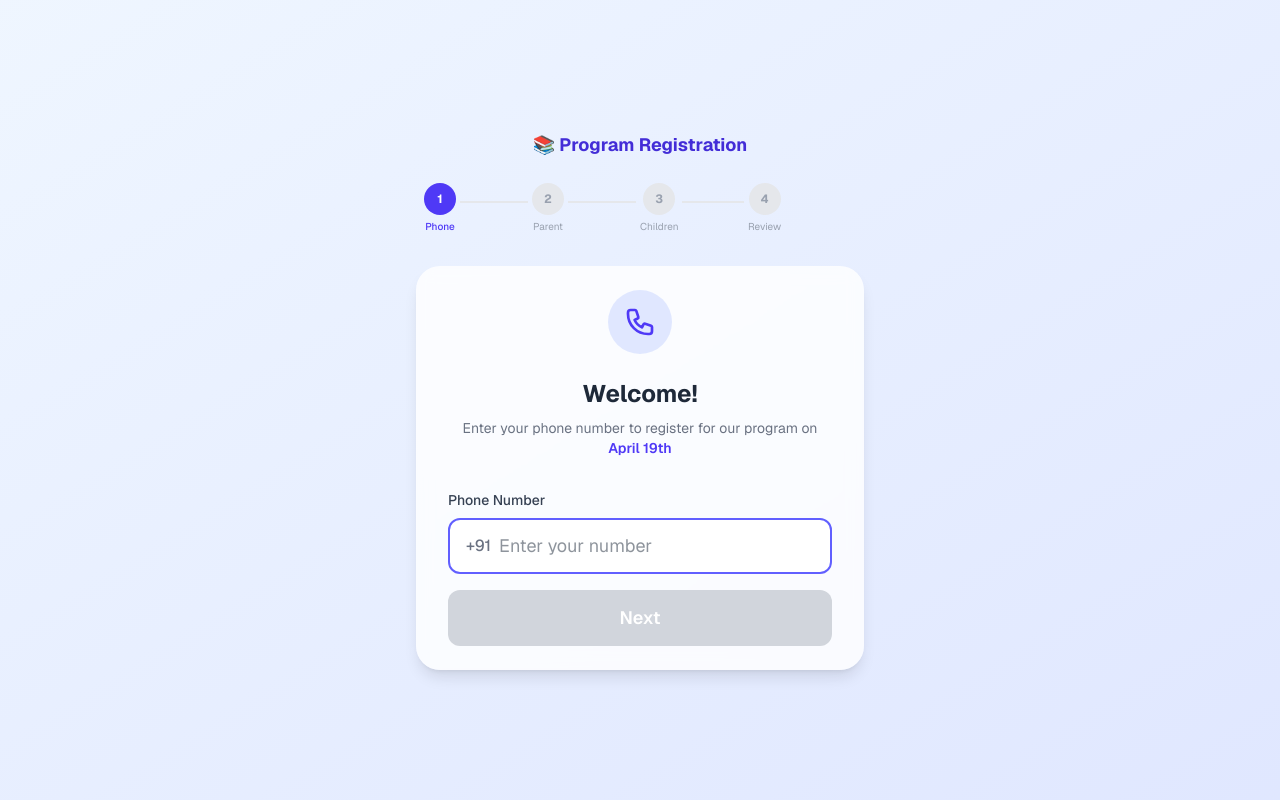
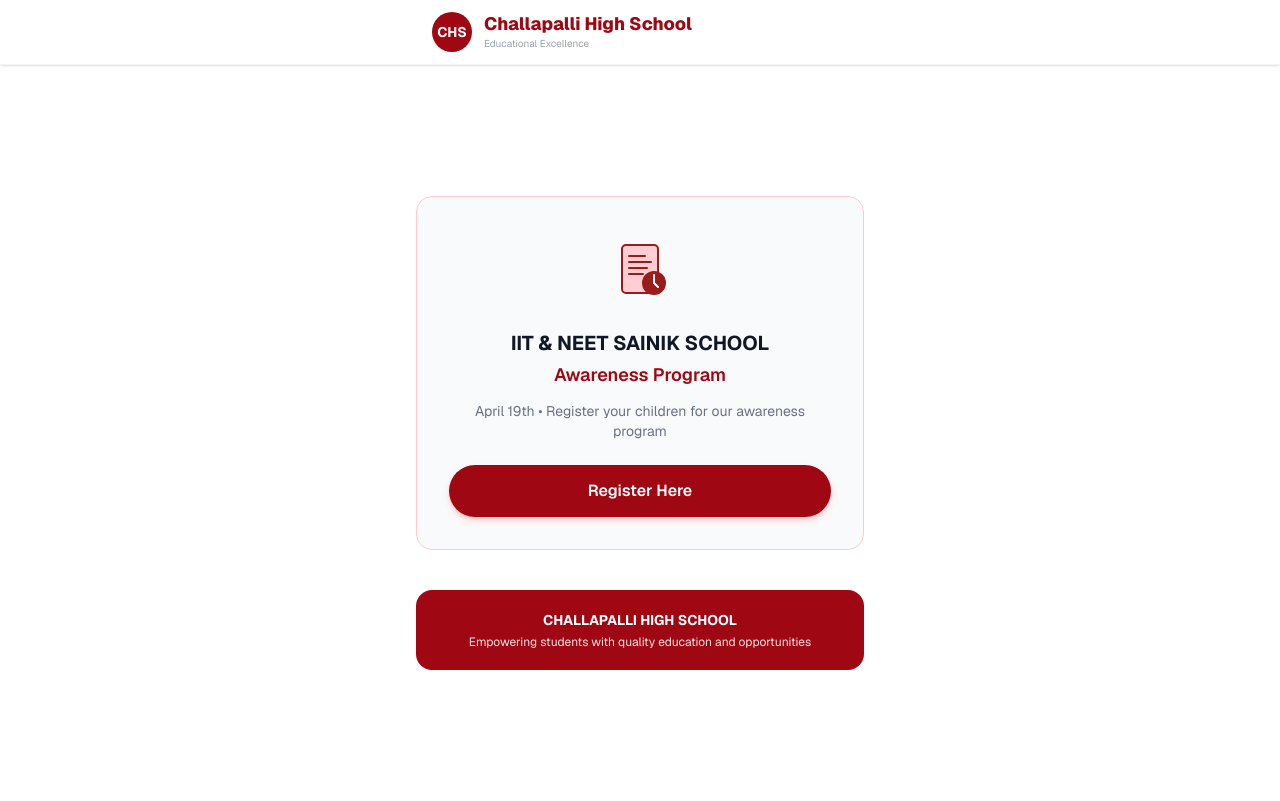
Before and after one commit to chaithanya99/school, a Next.js app: page / in a window 1280 px wide. Built offline with nearby package versions, Linux system fonts and the light colour scheme.

Commit message:
Add dynamic invitation card with venue, reduce red brightness, update program name

```diff
--- a/src/app/components/StepPhone.tsx
+++ b/src/app/components/StepPhone.tsx
@@ -22,21 +22,21 @@ export default function StepPhone({ phone, setPhone, onNext }: StepPhoneProps) {
 
   return (
     <div className="flex flex-col items-center px-2">
-      <div className="w-16 h-16 bg-indigo-100 rounded-full flex items-center justify-center mb-6">
-        <svg className="w-8 h-8 text-indigo-600" fill="none" stroke="currentColor" viewBox="0 0 24 24">
+      <div className="w-14 h-14 bg-red-100 rounded-full flex items-center justify-center mb-5">
+        <svg className="w-7 h-7 text-red-800" fill="none" stroke="currentColor" viewBox="0 0 24 24">
           <path strokeLinecap="round" strokeLinejoin="round" strokeWidth={2} d="M3 5a2 2 0 012-2h3.28a1 1 0 01.948.684l1.498 4.493a1 1 0 01-.502 1.21l-2.257 1.13a11.042 11.042 0 005.516 5.516l1.13-2.257a1 1 0 011.21-.502l4.493 1.498a1 1 0 01.684.949V19a2 2 0 01-2 2h-1C9.716 21 3 14.284 3 6V5z" />
         </svg>
       </div>
 
-      <h2 className="text-2xl font-bold text-gray-800 mb-2">Welcome!</h2>
-      <p className="text-gray-500 text-center mb-8 text-sm">
-        Enter your phone number to register for our program on <span className="font-semibold text-indigo-600">April 19th</span>
+      <h2 className="text-xl font-bold text-gray-900 mb-1">Enter Phone Number</h2>
+      <p className="text-gray-400 text-center mb-6 text-sm">
+        To register for the program on <span className="font-semibold text-red-800">April 19th</span>
       </p>
 
       <div className="w-full mb-4">
-        <label className="block text-sm font-medium text-gray-700 mb-2">Phone Number</label>
-        <div className="flex items-center border-2 border-gray-200 rounded-xl px-4 py-3 focus-within:border-indigo-500 transition-colors bg-white">
-          <span className="text-gray-500 font-medium mr-2">+91</span>
+        <label className="block text-sm font-medium text-gray-600 mb-2">Phone Number</label>
+        <div className="flex items-center border border-gray-200 rounded-xl px-4 py-3 focus-within:border-red-500 transition-colors bg-white">
+          <span className="text-gray-400 font-medium mr-2">+91</span>
           <input
             type="tel"
             inputMode="numeric"
@@ -48,7 +48,7 @@ export default function StepPhone({ phone, setPhone, onNext }: StepPhoneProps) {
               setError("");
             }}
             placeholder="Enter your number"
-            className="flex-1 outline-none text-lg text-gray-800 bg-transparent"
+            className="flex-1 outline-none text-lg text-gray-900 bg-transparent"
             autoFocus
           />
         </div>
@@ -57,7 +57,7 @@ export default function StepPhone({ phone, setPhone, onNext }: StepPhoneProps) {
       <button
         onClick={handleNext}
         disabled={phone.length !== 10}
-        className="w-full bg-indigo-600 text-white py-3.5 rounded-xl font-semibold text-lg hover:bg-indigo-700 disabled:bg-gray-300 disabled:cursor-not-allowed transition-colors"
+        className="w-full bg-red-800 hover:bg-red-900 text-white py-3.5 rounded-full font-semibold text-base shadow-md shadow-red-200 disabled:bg-gray-300 disabled:shadow-none disabled:cursor-not-allowed transition-colors"
       >
         Next
       </button>
--- a/src/app/components/SuccessScreen.tsx
+++ b/src/app/components/SuccessScreen.tsx
@@ -1,30 +1,98 @@
 "use client";
 
-export default function SuccessScreen() {
+import { ChildData } from "./StepChildren";
+
+interface SuccessScreenProps {
+  parentName: string;
+  children: ChildData[];
+}
+
+export default function SuccessScreen({ parentName, children }: SuccessScreenProps) {
   return (
-    <div className="flex flex-col items-center justify-center px-6 text-center min-h-[60vh]">
-      <div className="w-20 h-20 bg-green-100 rounded-full flex items-center justify-center mb-6 animate-bounce">
-        <svg className="w-10 h-10 text-green-600" fill="none" stroke="currentColor" viewBox="0 0 24 24">
+    <div className="flex flex-col items-center justify-center px-4 text-center">
+      {/* Success message */}
+      <div className="w-16 h-16 bg-red-100 rounded-full flex items-center justify-center mb-4 animate-bounce">
+        <svg className="w-8 h-8 text-red-800" fill="none" stroke="currentColor" viewBox="0 0 24 24">
           <path strokeLinecap="round" strokeLinejoin="round" strokeWidth={2} d="M5 13l4 4L19 7" />
         </svg>
       </div>
+      <h2 className="text-xl font-bold text-gray-900 mb-1">Registration Successful!</h2>
+      <p className="text-gray-400 text-sm mb-6">Your invitation card is ready</p>
 
-      <h2 className="text-2xl font-bold text-gray-800 mb-3">Registration Successful!</h2>
-      <p className="text-gray-500 mb-2">
-        Thank you for registering for our program.
+      {/* Invitation Card */}
+      <div className="w-full bg-white rounded-2xl border-2 border-red-800 overflow-hidden shadow-lg">
+        {/* Card top band */}
+        <div className="bg-red-800 py-4 px-5">
+          <p className="text-red-200 text-[10px] tracking-[3px] uppercase mb-1">You are invited to</p>
+          <h3 className="text-white font-extrabold text-lg leading-tight">IIT & NEET SAINIK SCHOOL</h3>
+          <p className="text-red-100 font-semibold text-sm">Awareness Program</p>
+        </div>
+
+        {/* Card body */}
+        <div className="px-5 py-5">
+          {/* Decorative line */}
+          <div className="flex items-center gap-3 mb-4">
+            <div className="flex-1 h-px bg-red-200" />
+            <span className="text-red-800 text-xs">✦</span>
+            <div className="flex-1 h-px bg-red-200" />
+          </div>
+
+          {/* Parent name */}
+          <p className="text-gray-400 text-xs uppercase tracking-wider mb-1">Dear</p>
+          <p className="text-2xl font-bold text-gray-900 mb-4 capitalize">{parentName}</p>
+
+          {/* Children */}
+          <p className="text-gray-400 text-xs uppercase tracking-wider mb-2">
+            {children.length === 1 ? "Your child" : "Your children"}
+          </p>
+          <div className="space-y-2 mb-5">
+            {children.map((child, i) => (
+              <div key={i} className="bg-red-50 border border-red-100 rounded-xl px-4 py-2.5 flex items-center justify-between">
+                <span className="font-semibold text-gray-900 capitalize">{child.name}</span>
+                <span className="text-xs text-red-800 bg-red-100 px-2 py-0.5 rounded-full">{child.interestedCourse}</span>
+              </div>
+            ))}
+          </div>
+
+          {/* Decorative line */}
+          <div className="flex items-center gap-3 mb-4">
+            <div className="flex-1 h-px bg-red-200" />
+            <span className="text-red-800 text-xs">✦</span>
+            <div className="flex-1 h-px bg-red-200" />
+          </div>
+
+          {/* Event details */}
+          <div className="flex items-center justify-center gap-6 mb-4">
+            <div className="text-center">
+              <p className="text-[10px] text-gray-400 uppercase tracking-wider">Date</p>
+              <p className="text-sm font-bold text-gray-900">April 19, 2026</p>
+            </div>
+            <div className="w-px h-8 bg-red-200" />
+            <div className="text-center">
+              <p className="text-[10px] text-gray-400 uppercase tracking-wider">Venue</p>
+              <p className="text-sm font-bold text-gray-900">Nanu Bala Function Hall</p>
+            </div>
+          </div>
+
+          <p className="text-gray-400 text-xs">
+            {children.length === 1
+              ? `${children[0].name} has been`
+              : `${children.map(c => c.name).join(", ")} have been`
+            } successfully registered.
+          </p>
+        </div>
+
+        {/* Card bottom band */}
+        <div className="bg-red-800 py-3 px-5">
+          <p className="text-white text-xs font-semibold">🏫 Challapalli High School</p>
+          <p className="text-red-200 text-[10px]">Empowering students with quality education</p>
+        </div>
+      </div>
+
+      {/* Note below card */}
+      <p className="text-gray-400 text-xs mt-4">
+        Screenshot this invitation for your reference
       </p>
-      <p className="text-gray-500 mb-8">
-        We look forward to seeing you on <span className="font-semibold text-indigo-600">April 19th</span>.
-      </p>
-
-      <div className="bg-indigo-50 rounded-2xl p-5 w-full">
-        <p className="text-indigo-700 font-medium text-sm">
-          📅 Program Date: April 19th, 2025
-        </p>
-        <p className="text-indigo-600 text-xs mt-2">
-          You will receive a confirmation message on your registered phone number with further details.
-        </p>
-      </div>
     </div>
   );
 }
--- a/src/app/globals.css
+++ b/src/app/globals.css
@@ -2,8 +2,8 @@
 
 @theme inline {
   --font-sans: var(--font-geist-sans);
-  --color-primary: #4f46e5;
-  --color-primary-dark: #4338ca;
+  --color-primary: #991B1B;
+  --color-primary-dark: #7F1D1D;
 }
 
 body {
--- a/src/app/layout.tsx
+++ b/src/app/layout.tsx
@@ -25,7 +25,7 @@ export default function RootLayout({
 }>) {
   return (
     <html lang="en" className={`${geistSans.variable} h-full antialiased`}>
-      <body className="min-h-full flex flex-col bg-gradient-to-br from-blue-50 to-indigo-100">
+      <body className="min-h-full flex flex-col bg-white">
         {children}
       </body>
     </html>
--- a/src/app/page.tsx
+++ b/src/app/page.tsx
@@ -10,7 +10,7 @@ import SuccessScreen from "./components/SuccessScreen";
 const STEPS = ["Phone", "Parent", "Children", "Review"];
 
 export default function Home() {
-  const [step, setStep] = useState(0);
+  const [step, setStep] = useState(-1); // -1 = landing page
   const [phone, setPhone] = useState("");
   const [parentData, setParentData] = useState<ParentData>({ name: "", doorNumber: "", street: "", village: "" });
   const [childrenData, setChildrenData] = useState<ChildData[]>([
@@ -21,7 +21,6 @@ export default function Home() {
 
   const handleSubmit = () => {
     setSubmitting(true);
-    // Simulate API call
     setTimeout(() => {
       setSubmitting(false);
       setSubmitted(true);
@@ -31,49 +30,127 @@ export default function Home() {
 
   if (submitted) {
     return (
+      <>
+        <header className="sticky top-0 z-50 bg-white shadow-sm border-b border-gray-100">
+          <div className="max-w-md mx-auto flex items-center gap-3 px-4 py-3">
+            <div className="w-10 h-10 bg-red-800 rounded-full flex items-center justify-center">
+              <span className="text-white font-bold text-sm">CHS</span>
+            </div>
+            <div>
+              <h1 className="text-lg font-extrabold text-red-800 leading-tight">Challapalli High School</h1>
+              <p className="text-[10px] text-gray-400">Educational Excellence</p>
+            </div>
+          </div>
+        </header>
         <main className="flex-1 flex items-center justify-center p-4">
           <div className="w-full max-w-md">
-          <SuccessScreen />
+            <SuccessScreen parentName={parentData.name} children={childrenData} />
           </div>
         </main>
+      </>
     );
   }
 
+  // Landing page
+  if (step === -1) {
     return (
-    <main className="flex-1 flex flex-col items-center justify-center p-4 min-h-screen">
-      <div className="w-full max-w-md">
-        {/* Header */}
-        <div className="text-center mb-6">
-          <h1 className="text-lg font-bold text-indigo-700">📚 Program Registration</h1>
+      <>
+        <header className="sticky top-0 z-50 bg-white shadow-sm border-b border-gray-100">
+          <div className="max-w-md mx-auto flex items-center gap-3 px-4 py-3">
+            <div className="w-10 h-10 bg-red-800 rounded-full flex items-center justify-center">
+              <span className="text-white font-bold text-sm">CHS</span>
+            </div>
+            <div>
+              <h1 className="text-lg font-extrabold text-red-800 leading-tight">Challapalli High School</h1>
+              <p className="text-[10px] text-gray-400">Educational Excellence</p>
+            </div>
+          </div>
+        </header>
+
+        <main className="flex-1 flex flex-col items-center justify-center p-5 min-h-[calc(100vh-64px)]">
+          <div className="w-full max-w-md space-y-6">
+            {/* Program Card */}
+            <div className="bg-gray-50 border border-red-200 rounded-2xl p-8 flex flex-col items-center text-center">
+              {/* Icon */}
+              <div className="w-20 h-20 mb-5 flex items-center justify-center">
+                <svg className="w-16 h-16" viewBox="0 0 64 64" fill="none">
+                  <rect x="14" y="8" width="36" height="48" rx="4" fill="#FFCDD2" stroke="#991B1B" strokeWidth="2"/>
+                  <rect x="20" y="18" width="18" height="2" rx="1" fill="#991B1B"/>
+                  <rect x="20" y="24" width="24" height="2" rx="1" fill="#991B1B"/>
+                  <rect x="20" y="30" width="20" height="2" rx="1" fill="#991B1B"/>
+                  <rect x="20" y="36" width="16" height="2" rx="1" fill="#991B1B"/>
+                  <circle cx="46" cy="46" r="12" fill="#991B1B"/>
+                  <path d="M46 38v8l4 4" stroke="white" strokeWidth="2" strokeLinecap="round" strokeLinejoin="round"/>
+                </svg>
               </div>
 
+              <h2 className="text-xl font-bold text-gray-900 mb-1">IIT & NEET SAINIK SCHOOL</h2>
+              <h3 className="text-lg font-semibold text-red-800 mb-3">Awareness Program</h3>
+              <p className="text-sm text-gray-500 mb-6">April 19th • Register your children for our awareness program</p>
+
+              <button
+                onClick={() => setStep(0)}
+                className="w-full bg-red-800 hover:bg-red-900 text-white py-3.5 rounded-full font-semibold text-base shadow-md shadow-red-200 transition-colors"
+              >
+                Register Here
+              </button>
+            </div>
+          </div>
+
+          {/* Footer strip */}
+          <div className="mt-10 w-full max-w-md bg-red-800 rounded-2xl p-5 text-center">
+            <h3 className="text-white font-bold text-sm mb-1">CHALLAPALLI HIGH SCHOOL</h3>
+            <p className="text-red-100 text-xs">Empowering students with quality education and opportunities</p>
+          </div>
+        </main>
+      </>
+    );
+  }
+
+  // Registration flow
+  return (
+    <>
+      <header className="sticky top-0 z-50 bg-white shadow-sm border-b border-gray-100">
+        <div className="max-w-md mx-auto flex items-center gap-3 px-4 py-3">
+          <div className="w-10 h-10 bg-red-800 rounded-full flex items-center justify-center">
+            <span className="text-white font-bold text-sm">CHS</span>
+          </div>
+          <div>
+            <h1 className="text-lg font-extrabold text-red-800 leading-tight">Challapalli High School</h1>
+            <p className="text-[10px] text-gray-400">Educational Excellence</p>
+          </div>
+        </div>
+      </header>
+
+      <main className="flex-1 flex flex-col items-center p-4 pt-6 min-h-[calc(100vh-64px)]">
+        <div className="w-full max-w-md">
           {/* Progress bar */}
-        <div className="flex items-center justify-between mb-8 px-2">
+          <div className="flex items-center justify-between mb-6 px-2">
             {STEPS.map((label, i) => (
               <div key={label} className="flex items-center flex-1">
                 <div className="flex flex-col items-center">
                   <div
                     className={`w-8 h-8 rounded-full flex items-center justify-center text-xs font-bold transition-colors ${
                       i <= step
-                      ? "bg-indigo-600 text-white"
+                        ? "bg-red-800 text-white"
                         : "bg-gray-200 text-gray-400"
                     }`}
                   >
                     {i < step ? "✓" : i + 1}
                   </div>
-                <span className={`text-[10px] mt-1 ${i <= step ? "text-indigo-600 font-medium" : "text-gray-400"}`}>
+                  <span className={`text-[10px] mt-1 ${i <= step ? "text-red-800 font-medium" : "text-gray-400"}`}>
                     {label}
                   </span>
                 </div>
                 {i < STEPS.length - 1 && (
-                <div className={`flex-1 h-0.5 mx-1 mt-[-12px] ${i < step ? "bg-indigo-600" : "bg-gray-200"}`} />
+                  <div className={`flex-1 h-0.5 mx-1 mt-[-12px] ${i < step ? "bg-red-800" : "bg-gray-200"}`} />
                 )}
               </div>
             ))}
           </div>
 
           {/* Step content */}
-        <div className="bg-white/80 backdrop-blur-sm rounded-3xl shadow-lg p-6">
+          <div className="bg-gray-50 border border-red-100 rounded-2xl p-6">
             {step === 0 && (
               <StepPhone phone={phone} setPhone={setPhone} onNext={() => setStep(1)} />
             )}
@@ -107,5 +184,6 @@ export default function Home() {
           </div>
         </div>
       </main>
+    </>
   );
 }
```
Also changed, not shown: src/app/components/StepChildren.tsx (+17 -17 lines), src/app/components/StepConfirmation.tsx (+10 -10 lines), src/app/components/StepParentDetails.tsx (+14 -16 lines), WhatsApp Image 2026-03-29 at 16.54.52.jpeg (added), public/banner.jpeg (added). Lines whose indentation alone changed are shown as unchanged.
